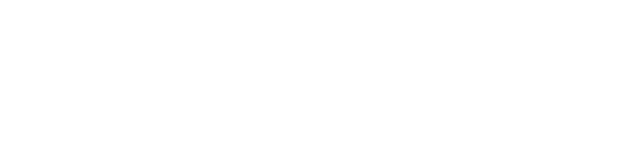
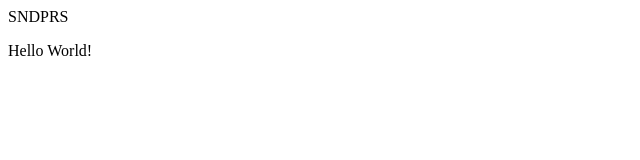
Before and after one commit to ShaliniNayan/Learning_HTML, a plain HTML site: page index.html in a window 1280 px wide. Shown: the whole page, without its empty margins (0-640 px from the left). Drawn offline with Linux system fonts and the light colour scheme.

Commit message:
My second commit
Steps of Basic of HTML

```diff
--- a/index.html
+++ b/index.html
@@ -1,8 +1,13 @@
 <!DOCTYPE html>
 <html>
     <head>
+        <meta charset="UTF=8">
+        <meta name="description" content="This site is about Basic of HTML"
+        <title>SNDPRS</title>
         <body>
-
+            <p>
+              Hello World!
+            </p>
         </body>
     </head>
 </html>
```
Also changed, not shown: 1 other file.
